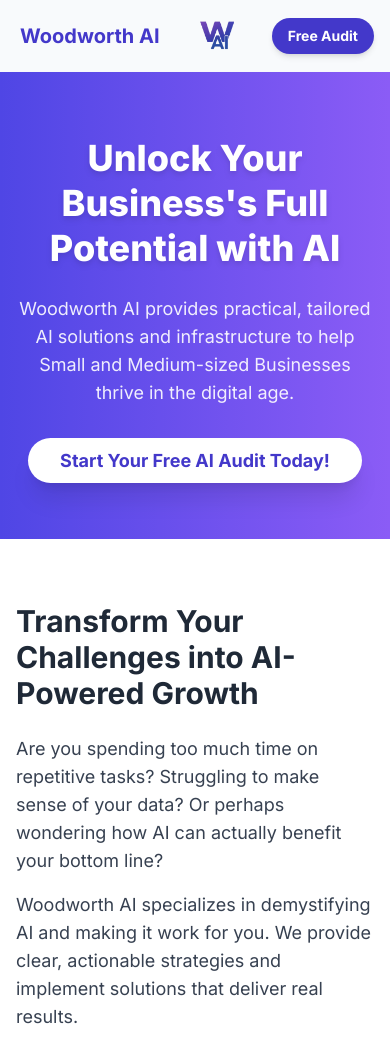
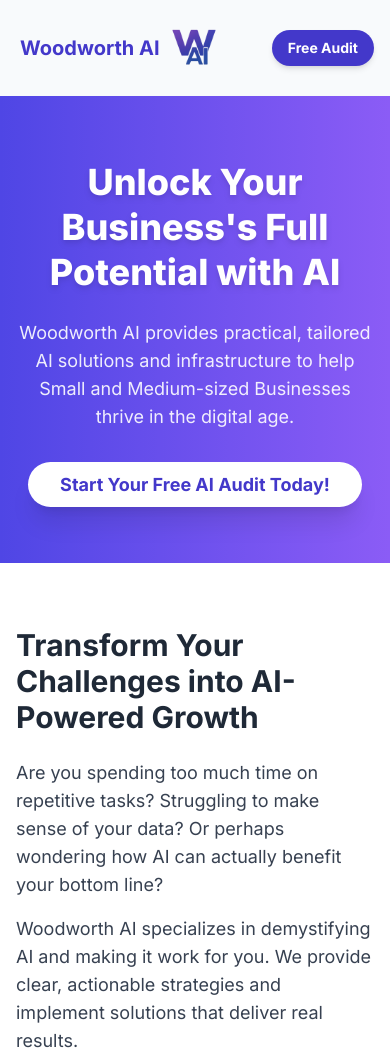
Before and after one commit to jakewoodworth/Woodworth-AI, a website: page index.html in a window 390 px wide. Shown: the top 1058 px of the page. Drawn offline with nearby package versions, Linux system fonts and the light colour scheme.

Commit message:
Mobile Update 2

```diff
--- a/index.html
+++ b/index.html
@@ -56,22 +56,22 @@
 
     <!-- Header (Minimal) -->
     <header class="py-4">
-        <div class="container mx-auto px-4 flex justify-between items-center">
+        <div class="container mx-auto px-4 relative flex items-center justify-center h-16">
             <!-- Left side: Woodworth AI text logo -->
-            <a href="" class="rounded-lg p-1 md:p-2 flex-shrink-0">
+            <!-- Positioned absolutely to the left within the relative container -->
+            <a href="#" class="rounded-lg p-1 md:p-2 absolute left-4 top-1/2 -translate-y-1/2">
                 <span class="text-xl md:text-3xl font-bold text-indigo-700 whitespace-nowrap">Woodworth AI</span>
             </a>
 
             <!-- Center: Image Logo -->
-            <!-- This div will take up available space and center its content -->
-            <div class="flex-grow flex justify-center">
-                <a href="" class="rounded-lg p-1 md:p-2">
-                    <img src="favicon3.png" alt="Woodworth AI Logo" class="h-8 md:h-12 w-auto">
-                </a>
-            </div>
+            <!-- This element is centered by the parent flex container's justify-center -->
+            <a href="#" class="rounded-lg p-1 md:p-2">
+                <img src="favicon3.png" alt="Woodworth AI Logo" class="h-10 md:h-12 w-auto">
+            </a>
 
             <!-- Right side: Free Audit Button -->
-            <a href="contact-form" class="bg-indigo-700 text-white font-bold py-2 px-4 rounded-full text-sm md:text-lg hover:bg-indigo-800 transition duration-300 shadow-md transform hover:scale-105 flex-shrink-0 whitespace-nowrap">
+            <!-- Positioned absolutely to the right within the relative container -->
+            <a href="contact-form" class="bg-indigo-700 text-white font-bold py-2 px-4 rounded-full text-sm md:text-lg hover:bg-indigo-800 transition duration-300 shadow-md transform hover:scale-105 whitespace-nowrap absolute right-4 top-1/2 -translate-y-1/2">
                 Free Audit
             </a>
         </div>
```
